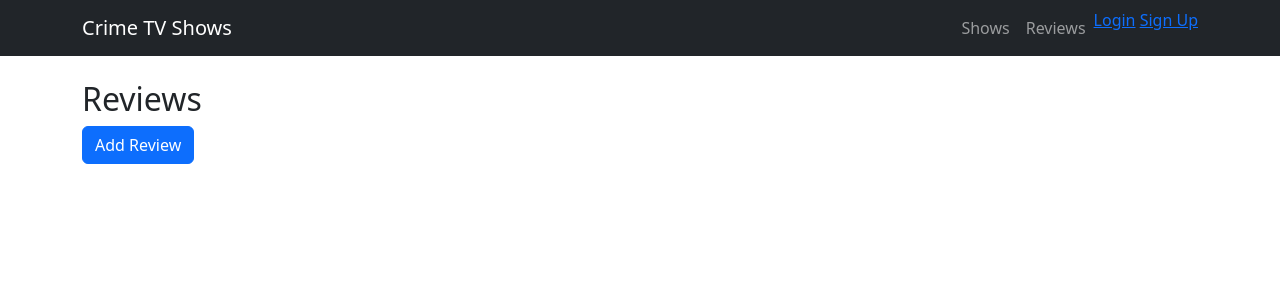
After one commit to Fergal-Smith/Crime-Tv-Django-Project, a Django app: page /reviews/ in a window 1280 px wide. The commit adds this page. Shown: the top 300 px of the page. Run offline with Django 4.2, Linux system fonts and the light colour scheme; data that the repository does not hold is empty.

Commit message:
Fixed urls, base.html and updated templates

```diff
--- a/crime_show_project02/crime_show_site/crime_show_site/urls.py
+++ b/crime_show_project02/crime_show_site/crime_show_site/urls.py
@@ -1,8 +1,13 @@
 from django.contrib import admin
 from django.urls import path, include
+from reviews.views import SignUpView
+from shows.views import ShowList
 
 urlpatterns = [
     path('admin/', admin.site.urls),
-    path('', include('shows.urls')),
-    path('users/', include('users.urls')),
+    path('accounts/', include('django.contrib.auth.urls')),
+    path('accounts/signup/', SignUpView.as_view(), name='signup'),
+    path('', ShowList.as_view(), name='home'),
+    path('shows/', include('shows.urls')),
+    path('reviews/', include('reviews.urls')),
 ]
--- a/crime_show_project02/crime_show_site/reviews/models.py
+++ b/crime_show_project02/crime_show_site/reviews/models.py
@@ -5,8 +5,9 @@ from shows.models import Show
 class Review(models.Model):
     show = models.ForeignKey(Show, on_delete=models.CASCADE)
     user = models.ForeignKey(User, on_delete=models.CASCADE)
+    comment = models.TextField()
     rating = models.IntegerField()
-    comment = models.TextField()
+    created_at = models.DateTimeField(auto_now_add=True)
 
     def __str__(self):
-        return f"{self.show.title} - {self.rating}"
+        return f"{self.show} - {self.rating}"
--- /dev/null
+++ b/crime_show_project02/crime_show_site/reviews/urls.py
@@ -0,0 +1,7 @@
+from django.urls import path
+from .views import ReviewList, ReviewCreate
+
+urlpatterns = [
+    path('', ReviewList.as_view(), name='review_list'),
+    path('add/', ReviewCreate.as_view(), name='review_create'),
+]
--- a/crime_show_project02/crime_show_site/reviews/views.py
+++ b/crime_show_project02/crime_show_site/reviews/views.py
@@ -1,14 +1,20 @@
-from django.shortcuts import redirect
+from django.views.generic import ListView, CreateView
 from .models import Review
-from shows.models import Show
+from django.contrib.auth.forms import UserCreationForm
+from django.urls import reverse_lazy
+from django.views.generic.edit import CreateView
 
-def add_review(request, show_id):
-    if request.method == "POST":
-        show = Show.objects.get(id=show_id)
-        Review.objects.create(
-            show=show,
-            user=request.user,
-            rating=request.POST['rating'],
-            comment=request.POST['comment']
-        )
-    return redirect('show_detail', pk=show_id)
+class SignUpView(CreateView):
+    form_class = UserCreationForm
+    success_url = reverse_lazy('login')
+    template_name = 'registration/signup.html'
+
+class ReviewList(ListView):
+    model = Review
+    template_name = 'reviews/review_list.html'
+
+class ReviewCreate(CreateView):
+    model = Review
+    fields = ['show', 'comment', 'rating']
+    template_name = 'reviews/review_form.html'
+    success_url = '/reviews/'
--- a/crime_show_project02/crime_show_site/templates/base.html
+++ b/crime_show_project02/crime_show_site/templates/base.html
@@ -9,7 +9,7 @@
 <body>
     <nav class="navbar navbar-expand-lg navbar-dark bg-dark mb-4">
         <div class="container">
-            <a class="navbar-brand" href="{% url 'showlist' %}">Crime TV Shows</a>
+            <a class="navbar-brand" href="{% url 'show_list' %}">Crime TV Shows</a>
             <button class="navbar-toggler" type="button" data-bs-toggle="collapse" data-bs-target="#navbarNav"
                     aria-controls="navbarNav" aria-expanded="false" aria-label="Toggle navigation">
                 <span class="navbar-toggler-icon"></span>
@@ -17,22 +17,17 @@
             <div class="collapse navbar-collapse" id="navbarNav">
                 <ul class="navbar-nav ms-auto">
                     <li class="nav-item">
-                        <a class="nav-link" href="{% url 'showlist' %}">Shows</a>
+                        <a class="nav-link" href="{% url 'show_list' %}">Shows</a>
                     </li>
                     <li class="nav-item">
-                        <a class="nav-link" href="{% url 'reviewlist' %}">Reviews</a>
+                        <a class="nav-link" href="{% url 'review_list' %}">Reviews</a>
                     </li>
                     <li class="nav-item">
-                        <a class="nav-link" href="{% url 'userlist' %}">Users</a>
-                    </li>
-                    {% if user.is_authenticated %}
-                    <li class="nav-item">
-                        <a class="nav-link" href="{% url 'logout' %}">Logout</a>
-                    </li>
+                     {% if user.is_authenticated %}
+                        <a href="{% url 'logout' %}">Logout</a>
                     {% else %}
-                    <li class="nav-item">
-                        <a class="nav-link" href="{% url 'login' %}">Login</a>
-                    </li>
+                        <a href="{% url 'login' %}">Login</a>
+                        <a href="{% url 'signup' %}">Sign Up</a>
                     {% endif %}
                 </ul>
             </div>
--- /dev/null
+++ b/crime_show_project02/crime_show_site/templates/reviews/review_list.html
@@ -0,0 +1,17 @@
+{% extends 'base.html' %}
+
+{% block content %}
+<h2>Reviews</h2>
+
+<a href="{% url 'review_create' %}" class="btn btn-primary">Add Review</a>
+
+<ul>
+    {% for review in object_list %}
+        <li>
+            {{ review.show }} - {{ review.rating }}
+            <br>
+            {{ review.comment }}
+        </li>
+    {% endfor %}
+</ul>
+{% endblock %}
```
Also changed, not shown: crime_show_project02/crime_show_site/shows/views.py (+3 -7 lines), crime_show_project02/crime_show_site/templates/registration/signup.html (added, +10 -0 lines), crime_show_project02/crime_show_site/templates/reviews/review_form.html (added, +12 -0 lines), crime_show_project02/crime_show_site/reviews/migrations/0002_review_created_at.py (added).
